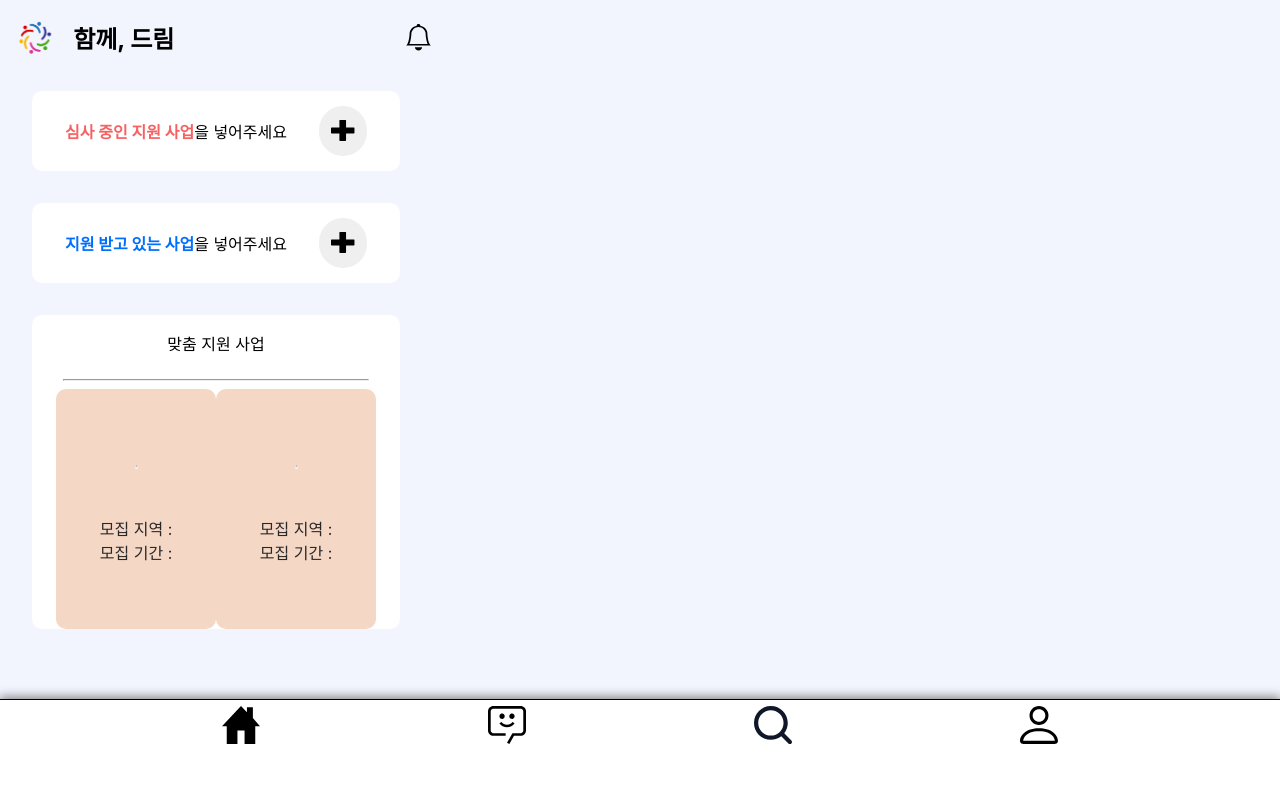
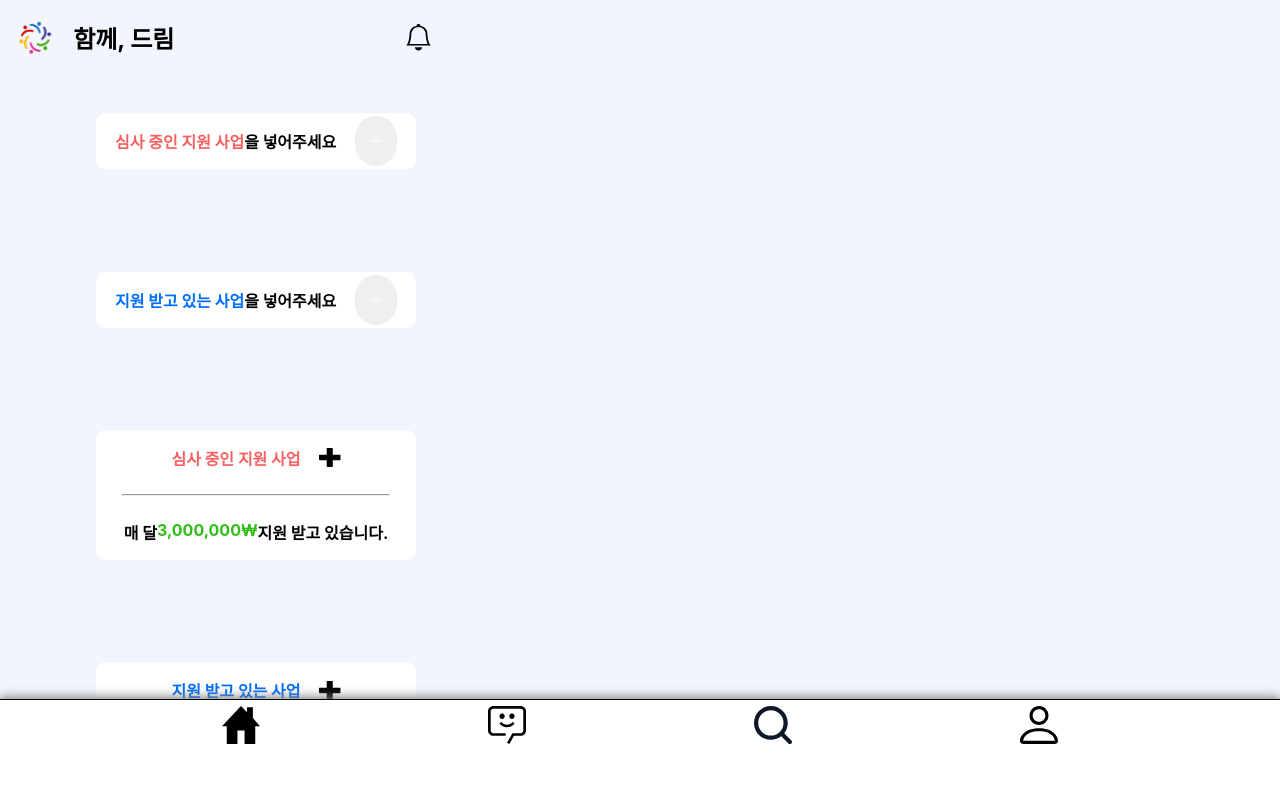
Before and after one commit to soo0300/Fintech-Welfare-Service, a React (Create React App) app in the folder frontend/: page /business in a window 1280 px wide. Shown: the top 800 px of the page. Built offline with nearby package versions, Linux system fonts and the light colour scheme.

Commit message:
fix: 비지니스 오류 수정

```diff
--- a/frontend/src/views/Business.jsx
+++ b/frontend/src/views/Business.jsx
@@ -4,21 +4,39 @@ import Button from "../components/button/Button";
 import { ReactComponent as AlarmIcon } from "../assets/img/Alarm_icon.svg";
 import { styled } from "styled-components";
 import { ReactComponent as PlusIcon } from "../assets/img/Plus_icon.svg";
+import AddOutlinedIcon from "@mui/icons-material/AddOutlined";
 import Card from "../components/card/Card";
+import { color } from "framer-motion";
 
 const BusinessHead = styled.div`
   display: flex;
 `;
 
-const BusinessBox = styled.div`
+const BusinessBasicBox = styled.div`
+  background-color: #fff;
+  width: 40vh;
+  height: 100%;
+  margin: 3% 0 8% 7.5%;
+  border-radius: 10px;
+  font-weight: bold;
+`;
+
+const BusinessNothingBox = styled(BusinessBasicBox)`
   display: flex;
   justify-content: center;
   align-items: center;
-  background-color: #fff;
-  width: 23rem;
-  height: 5rem;
-  margin: 1rem 0 2rem 2rem;
-  border-radius: 10px;
+`;
+
+const BusinessBox = styled(BusinessBasicBox)`
+  display: flex;
+  flex-direction: column;
+  align-items: center;
+`;
+
+const BusinessBoxTop = styled.div`
+  display: flex;
+  justify-content: space-between;
+  align-items: center;
 `;
 
 const CustomContainer = styled.div`
@@ -27,8 +45,8 @@ const CustomContainer = styled.div`
   justify-content: center;
   align-items: center;
   background-color: #fff;
-  width: 23rem;
-  margin: 1rem 0 2rem 2rem;
+  width: 86%;
+  margin: 3% 0 8% 7.5%;
   border-radius: 10px;
 `;
 
@@ -37,8 +55,13 @@ const CustomCardBox = styled.div`
   flex-wrap: wrap;
 `;
 
+const Money = styled.div`
+  display: flex;
+  justify-content: space-between;
+`;
+
 const HR = styled.hr`
-  width: 19rem;
+  width: 83%;
 `;
 
 function Head() {
@@ -47,7 +70,7 @@ function Head() {
       <BusinessHead>
         <Logo></Logo>
         <Button
-          margin="0px 1.5rem 0px 0px"
+          margin="0px 7% 0px 0px"
           type="icon"
           background="none"
           hoverbgcolor="none"
@@ -62,26 +85,41 @@ function Head() {
 function BusinessNothing(props) {
   return (
     <>
-      <BusinessBox>
+      <BusinessNothingBox>
         <b>
-          <p style={{ color: props.txtColor }}>{props.title}</p>
+          <p style={{ color: props.titleColor }}>{props.title}</p>
         </b>
         <p>을 넣어주세요</p>
         <Button
-          width="3rem"
+          width="13%"
           background="#grey"
           border="30px"
-          margin="0px 0px 0px 2rem"
+          margin="0px 0px 0px 6%"
         >
-          <PlusIcon width="1.5rem" />
+          <AddOutlinedIcon color="#fff" />
         </Button>
-      </BusinessBox>
+      </BusinessNothingBox>
     </>
   );
 }
 
-function BusinessBody() {
-  return <></>;
+function BusinessBody(props) {
+  return (
+    <>
+      <BusinessBox>
+        <BusinessBoxTop>
+          <p style={{ color: props.titleColor }}>{props.title}</p>
+          <PlusIcon width="13%" />
+        </BusinessBoxTop>
+        <HR />
+        <Money>
+          <p>매 달</p>
+          <p style={{ color: props.moneyColor }}>{props.money}₩</p>
+          <p>지원 받고 있습니다.</p>
+        </Money>
+      </BusinessBox>
+    </>
+  );
 }
 
 function CustomBusinesss() {
@@ -91,8 +129,8 @@ function CustomBusinesss() {
         <p>맞춤 지원 사업</p>
         <HR />
         <CustomCardBox>
-          <Card cardWidth="10rem" cardHeight="15rem" posterWidth="3rem" />
-          <Card cardWidth="10rem" cardHeight="15rem" posterWidth="3rem" />
+          {/* <Card cardWidth="10rem" cardHeight="15rem" posterWidth="3rem" />
+          <Card cardWidth="10rem" cardHeight="15rem" posterWidth="3rem" /> */}
         </CustomCardBox>
       </CustomContainer>
     </>
@@ -103,11 +141,21 @@ function Business() {
   return (
     <>
       <Head />
-      <BusinessNothing title="심사 중인 지원 사업" txtColor="#F66262" />
-      <BusinessNothing title="지원 받고 있는 사업" txtColor="#006FFD" />
+      <BusinessNothing title="심사 중인 지원 사업" titleColor="#F66262" />
+      <BusinessNothing title="지원 받고 있는 사업" titleColor="#006FFD" />
 
-      <BusinessBody />
-      <BusinessBody />
+      <BusinessBody
+        title="심사 중인 지원 사업"
+        titleColor="#F66262"
+        money="3,000,000"
+        moneyColor="#30BC19"
+      />
+      <BusinessBody
+        title="지원 받고 있는 사업"
+        titleColor="#006FFD"
+        money="9,000,000"
+        moneyColor="#30BC19"
+      />
       <CustomBusinesss />
     </>
   );
```
